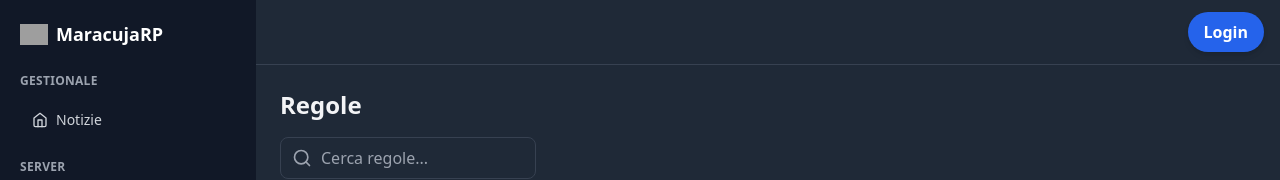
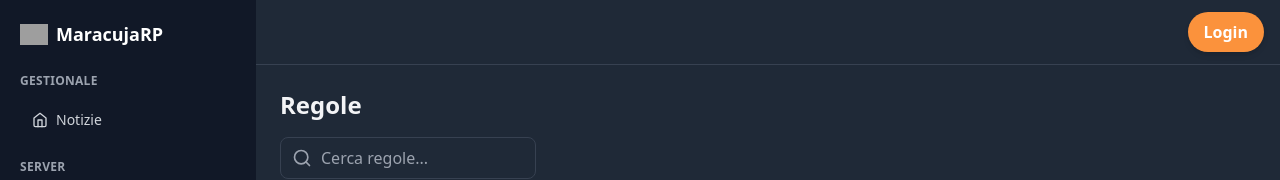
Before and after one commit to Aledallas01/MaracujaRP_NEWS, a React (Vite) app: page /rules in a window 1280 px wide. Shown: the top 180 px of the page. Built offline with nearby package versions, Linux system fonts and the light colour scheme; no server answers; the database is empty; grey boxes are pictures that could not be loaded.

Commit message:
Modifiche accettate

```diff
--- a/src/components/Footer.tsx
+++ b/src/components/Footer.tsx
@@ -55,6 +55,7 @@ const Footer: React.FC = () => {
         {/* Copyright */}
         <div className="text-sm text-gray-400">
           © {new Date().getFullYear()} MaracujaRP. Tutti i diritti riservati.{" "}
+          <br />
           Non siamo affiliati a Mojang AB.
         </div>
       </div>
--- a/src/components/Header.tsx
+++ b/src/components/Header.tsx
@@ -84,7 +84,7 @@ const Header: React.FC = () => {
         </div>
       ) : (
         <button
-          className="px-4 py-2 bg-blue-600 text-white font-semibold rounded-full hover:bg-blue-500 shadow-md transition-all duration-200 transform hover:-translate-y-0.5"
+          className="px-4 py-2 bg-orange-400 text-white font-semibold rounded-full hover:bg-orange-600 shadow-md transition-all duration-200 transform hover:-translate-y-0.5"
           onClick={handleLogin}
         >
           Login
```
